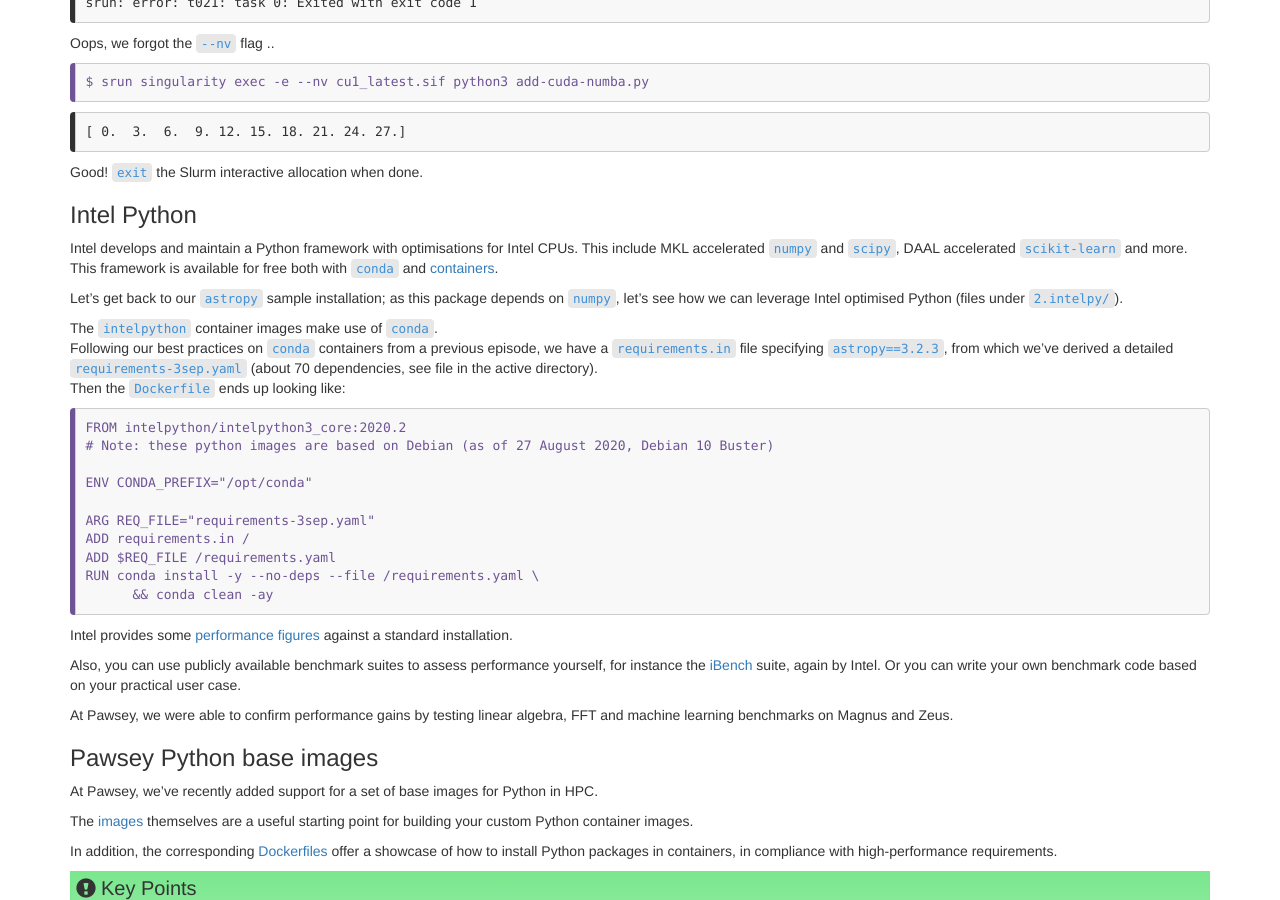
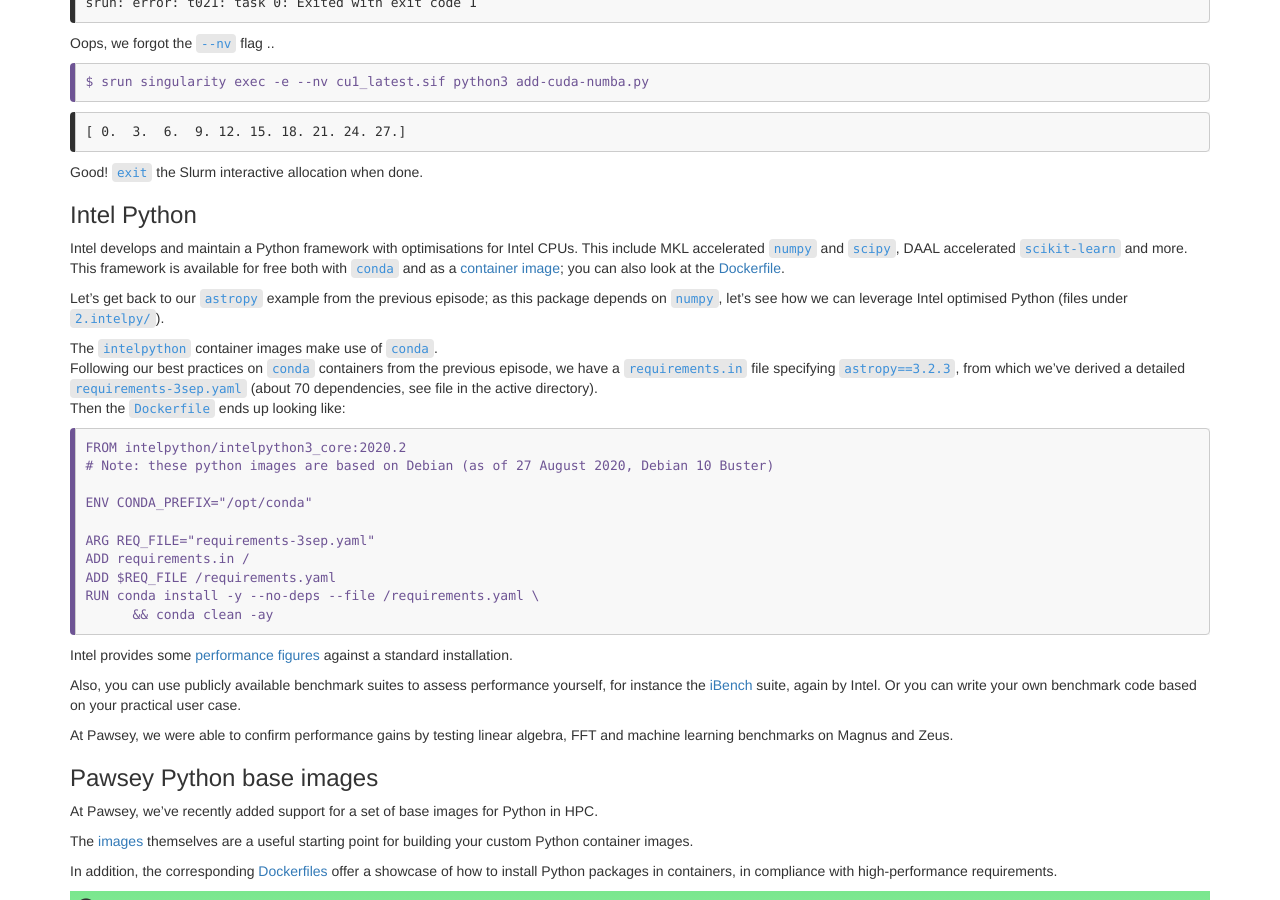
Before and after one commit to PawseySC/containers-astro-python-workshop, a Jekyll site: the page built from _episodes/2.hpc.md, in a window 1280 px wide and 900 px high, scrolled down 11998 px. Built offline with Jekyll 4.4.1, drawn with Linux system fonts in a browser that asks for light colours.

Commit message:
edits to ep 2

````diff
--- a/_episodes/2.hpc.md
+++ b/_episodes/2.hpc.md
@@ -666,12 +666,12 @@ Good!  `exit` the Slurm interactive allocation when done.
 ### Intel Python
 
 Intel develops and maintain a Python framework with optimisations for Intel CPUs.  This include MKL accelerated `numpy` and `scipy`, DAAL accelerated `scikit-learn` and more.
-This framework is available for free both with `conda` and [containers](https://hub.docker.com/r/intelpython/intelpython3_core).
+This framework is available for free both with `conda` and as a [container image](https://hub.docker.com/r/intelpython/intelpython3_core); you can also look at the [Dockerfile](https://github.com/IntelPython/container-images/blob/master/configs/intelpython3_core/Dockerfile).
 
-Let's get back to our `astropy` sample installation; as this package depends on `numpy`, let's see how we can leverage Intel optimised Python (files under `2.intelpy/`).
+Let's get back to our `astropy` example from the previous episode; as this package depends on `numpy`, let's see how we can leverage Intel optimised Python (files under `2.intelpy/`).
 
 The `intelpython` container images make use of `conda`.
-Following our best practices on `conda` containers from a previous episode, we have a `requirements.in` file specifying `astropy==3.2.3`, from which we've derived a detailed `requirements-3sep.yaml` (about 70 dependencies, see file in the active directory).
+Following our best practices on `conda` containers from the previous episode, we have a `requirements.in` file specifying `astropy==3.2.3`, from which we've derived a detailed `requirements-3sep.yaml` (about 70 dependencies, see file in the active directory).
 Then the `Dockerfile` ends up looking like:
 
 ```
````
